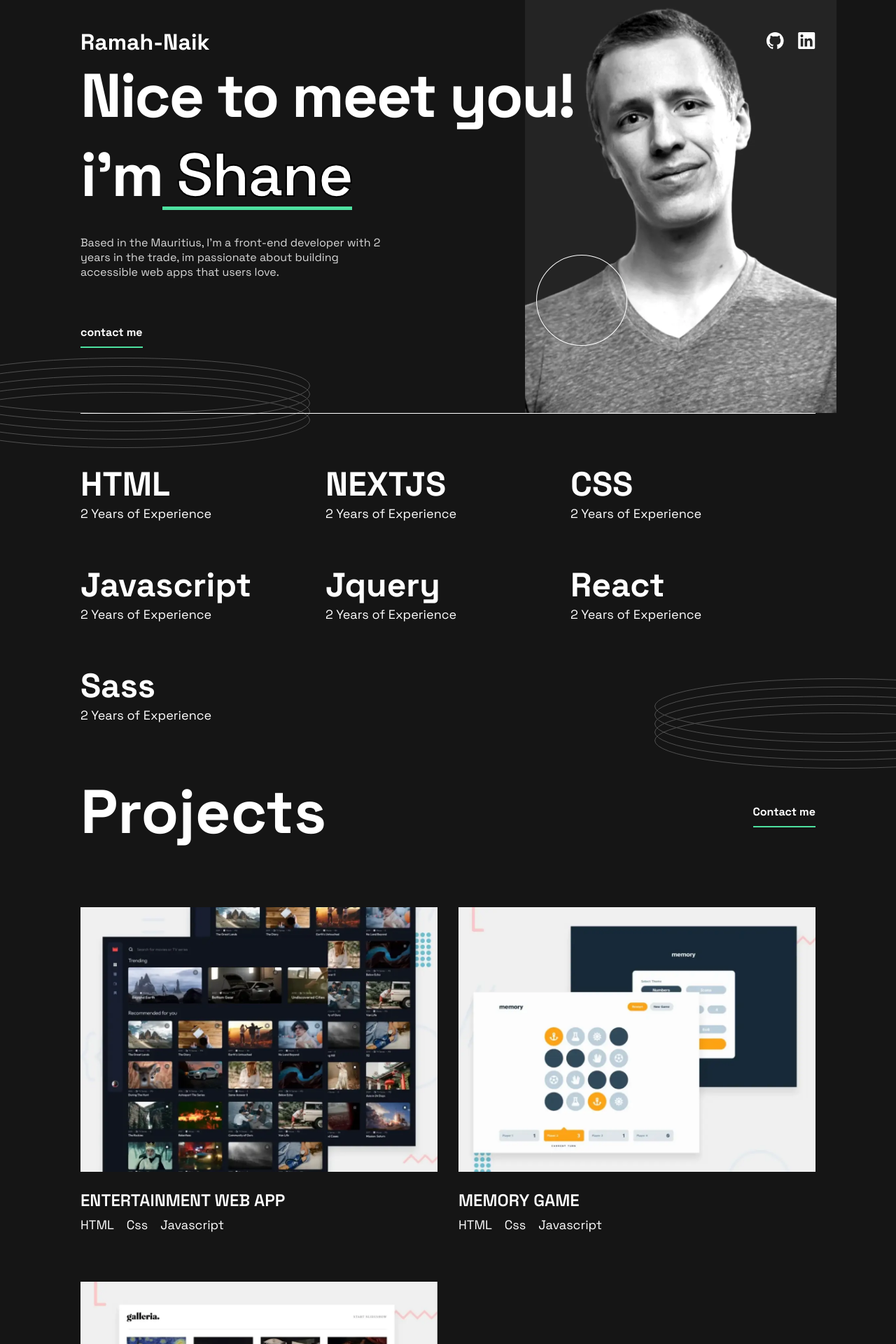
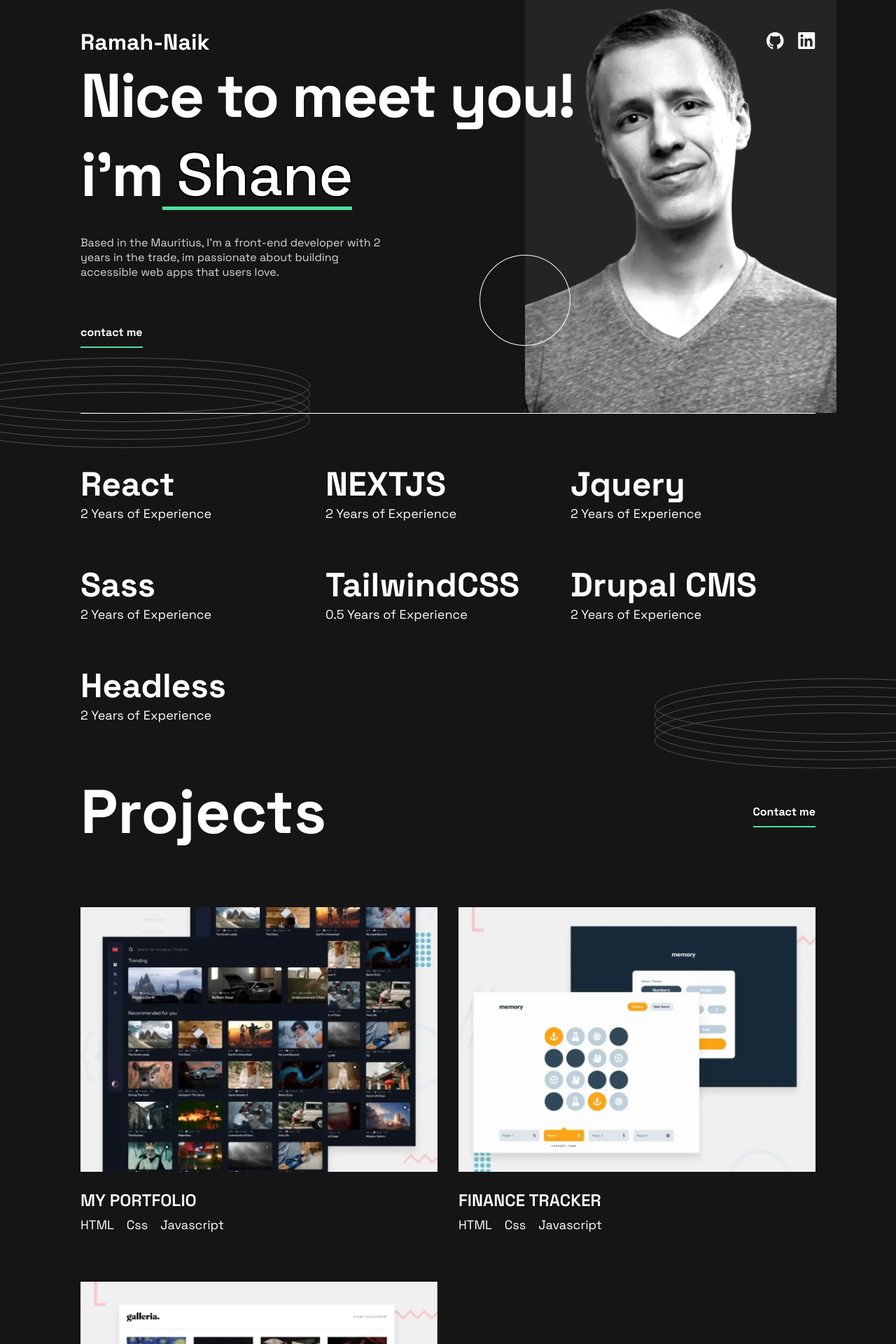
Before and after one commit to shane-brendon/porfolio-nextjs, a Next.js app: page / in a window 1280 px wide. Shown: the top 1920 px of the page at 70% size. Built offline with nearby package versions, Linux system fonts and the light colour scheme.

Commit message:
change data

```diff
--- a/app/layout.jsx
+++ b/app/layout.jsx
@@ -12,7 +12,7 @@
 })
 
 export const metadata = {
-  title: 'Create Next App',
+  title: 'shane portfolio',
   description: 'Generated by create next app',
 }
 
--- a/src/components/Hero/hero.scss
+++ b/src/components/Hero/hero.scss
@@ -6,12 +6,10 @@
     position: relative;
   }
   .profile-picture {
-    overflow: hidden;
-  }
-  .profile-picture  {
     position: absolute;
     top: -13.125rem;
     right: 0;
+    overflow: visible;
   }
 
   .content {
@@ -60,8 +58,13 @@
   }
   .circlePattern__hero {
     position: absolute;
-    left: 1rem;
+    left: 0;
     bottom: 6rem;
+
+    svg {
+      left: -50%;
+      position: relative;
+    }
   }
   @media screen and (max-width: $tablet) {
     .content {
@@ -118,8 +121,9 @@
       font-size: 1rem;
       padding-bottom: 2rem;
     }
-    .profile-picture img {
+    .profile-picture {
       z-index: 1;
+      position: static;
     }
     .author--name {
       -webkit-text-stroke: unset;
--- a/src/data/data.json
+++ b/src/data/data.json
@@ -52,18 +52,11 @@
   },
   "skills": [
     {
-      "text": "HTML",
-      "experience": "2"
-    },    {
-      "text": "NEXTJS",
+      "text": "React",
       "experience": "2"
     },
     {
-      "text": "CSS",
-      "experience": "2"
-    },
-    {
-      "text": "Javascript",
+      "text": "NEXTJS",
       "experience": "2"
     },
     {
@@ -71,51 +64,60 @@
       "experience": "2"
     },
     {
-      "text": "React",
+      "text": "Sass",
       "experience": "2"
     },
     {
-      "text": "Sass",
+      "text": "TailwindCSS",
+      "experience": "0.5"
+    },
+    {
+      "text": "Drupal CMS",
+      "experience": "2"
+    },
+    {
+      "text": "Headless",
       "experience": "2"
     }
+
   ],
   "projects": {
     "title": "Projects",
     "projects": [
       {
-        "name": "ENTERTAINMENT WEB APP",
+        "name": "MY PORTFOLIO",
         "technology": ["HTML", "Css", "Javascript"],
         "image": {
           "large": "/images/thumbnail-project-4-large.webp",
           "small": "/images/thumbnail-project-4-large.webp"
         },
         "links": {
-          "project": "https://www.youtube.com/watch?v=dQw4w9WgXcQ",
-          "code": "https://www.youtube.com/watch?v=dQw4w9WgXcQ"
+          "project": "https://porfolio-nextjs-sepia.vercel.app/",
+          "code": "https://github.com/shane-brendon/porfolio-nextjs"
         }
       },
       {
-        "name": "MEMORY GAME",
+        "name": "FINANCE TRACKER",
         "technology": ["HTML", "Css", "Javascript"],
         "image": {
           "large": "/images/thumbnail-project-5-large.webp",
           "small": "/images/thumbnail-project-5-large.webp"
         },
         "links": {
-          "project": "https://www.youtube.com/watch?v=dQw4w9WgXcQ",
-          "code": "https://www.youtube.com/watch?v=dQw4w9WgXcQ"
+          "project": "https://mira-green.vercel.app/",
+          "code": "https://github.com/shane-brendon/MIRA"
         }
       },
       {
-        "name": "ART GALLERY SHOWCASE",
+        "name": "VANS SALON",
         "technology": ["HTML", "Css", "Javascript"],
         "image": {
           "large": "/images/thumbnail-project-6-large.webp",
           "small": "/images/thumbnail-project-6-large.webp"
         },
         "links": {
-          "project": "https://www.youtube.com/watch?v=dQw4w9WgXcQ",
-          "code": "https://www.youtube.com/watch?v=dQw4w9WgXcQ"
+          "project": "https://vans-beauty.vercel.app/",
+          "code": "https://github.com/shane-brendon/vans"
         }
       }
     ],
--- a/src/styles/global.scss
+++ b/src/styles/global.scss
@@ -3,6 +3,7 @@
   max-width: 100vw;
   background-color: $black;
   color: $white;
+  scroll-behavior: smooth;
 }
 li {
   list-style: none;
```
